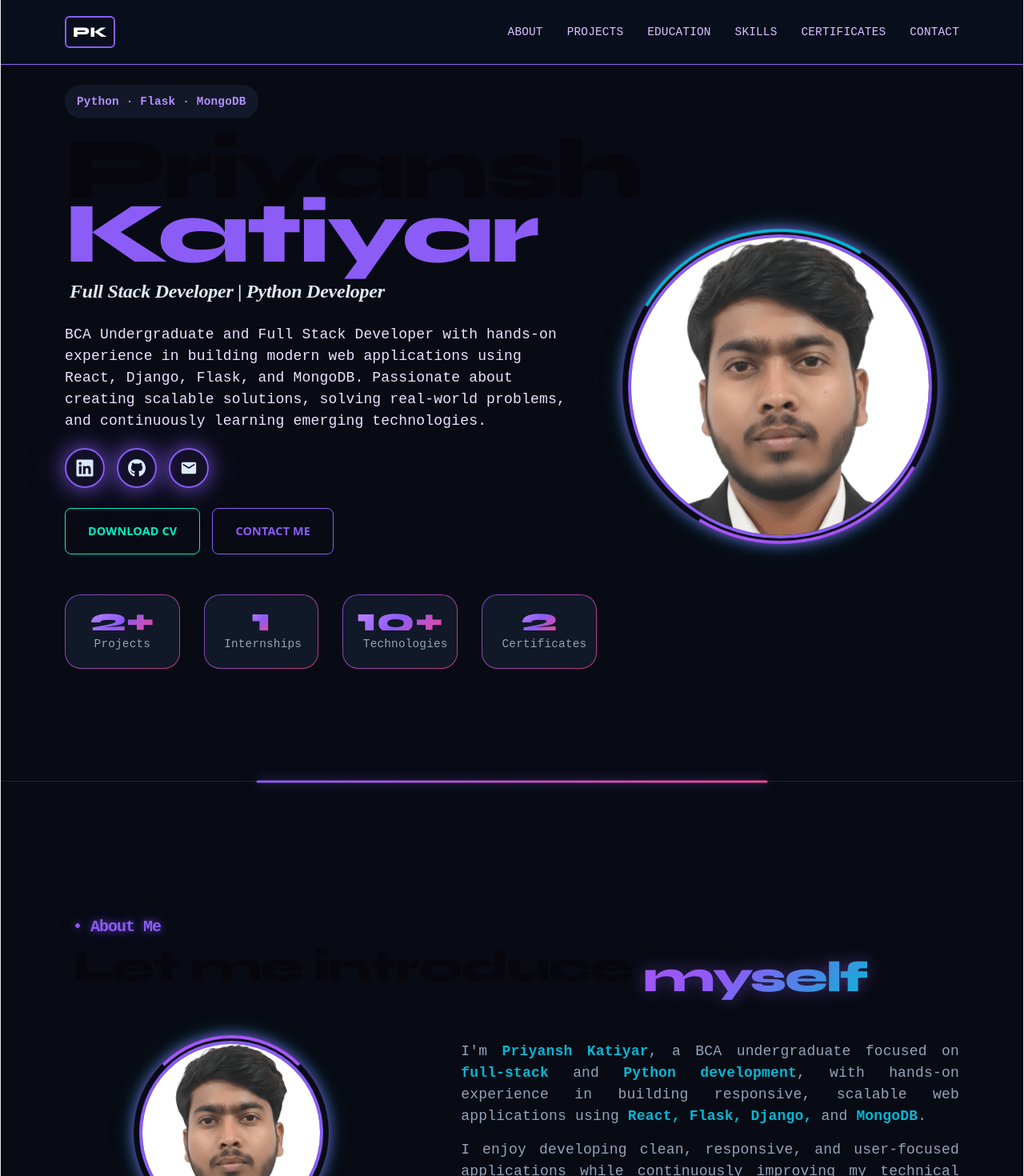
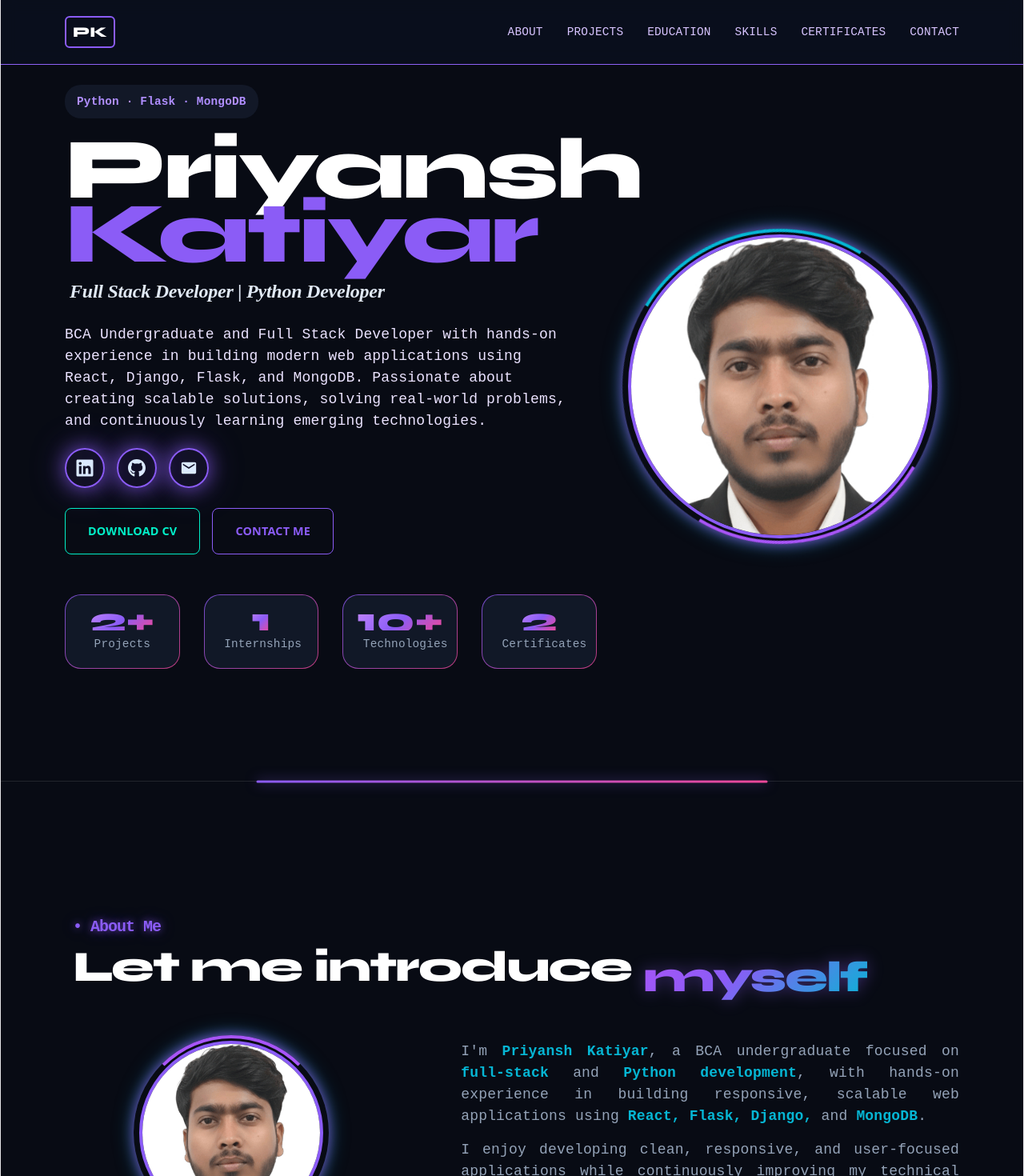
Before and after one commit to priyanshkatiyar9988-del/Priyansh_Katiyar_Portfolio, a React (Vite) app: page / in a window 1280 px wide. Shown: the top 1470 px of the page at 80% size. Built offline with nearby package versions, Linux system fonts and the light colour scheme.

Commit message:
Fix one more try

```diff
--- a/src/css/About.css
+++ b/src/css/About.css
@@ -54,6 +54,7 @@
     letter-spacing: -0.1rem;
     margin-bottom: 10px;
     font-family: "Syne", sans-serif;
+    color:white;
 }
 
 .about-heading h2 span{
--- a/src/css/Hero.css
+++ b/src/css/Hero.css
@@ -81,6 +81,9 @@
     font-family: "Syne", serif;
 }
 
+.hero-left h1{
+    color:white;
+}
 .hero-left h1 span {
     margin-top: 0;
     color: #8b5cf6;
```
